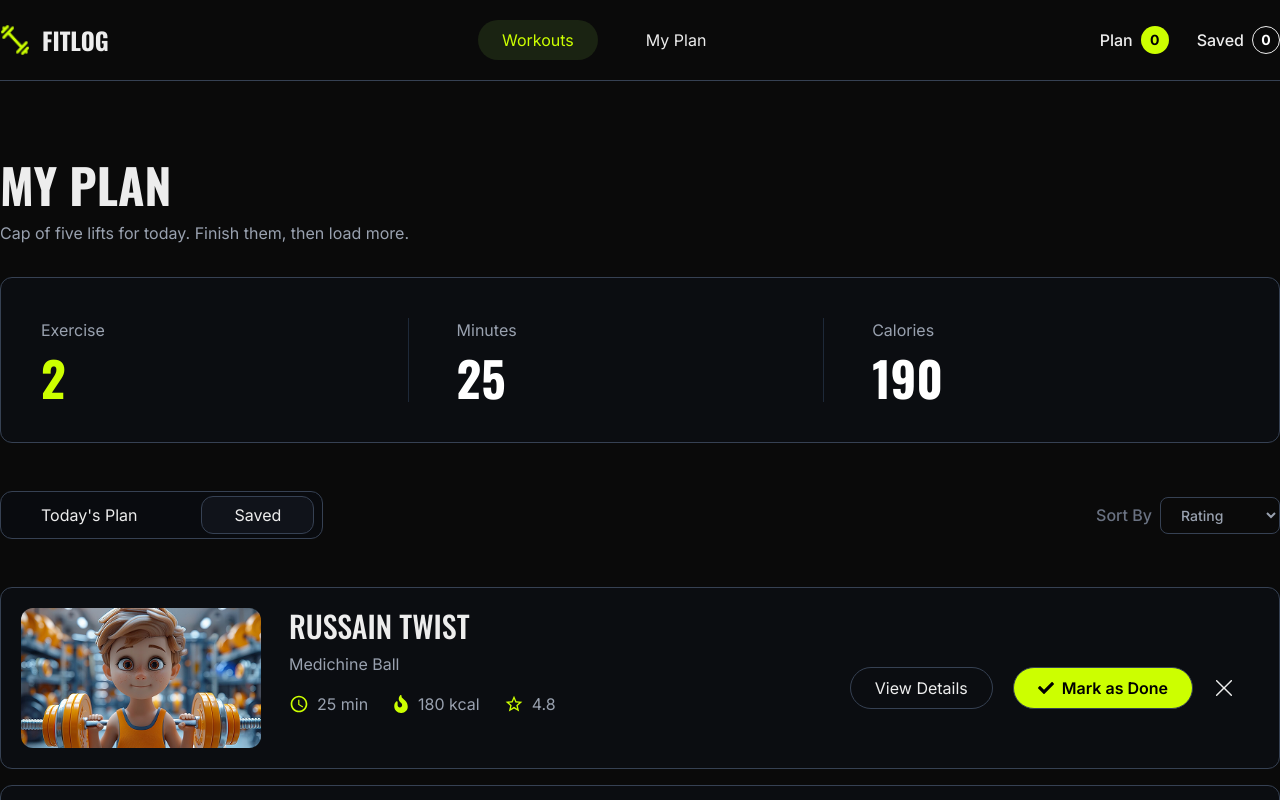
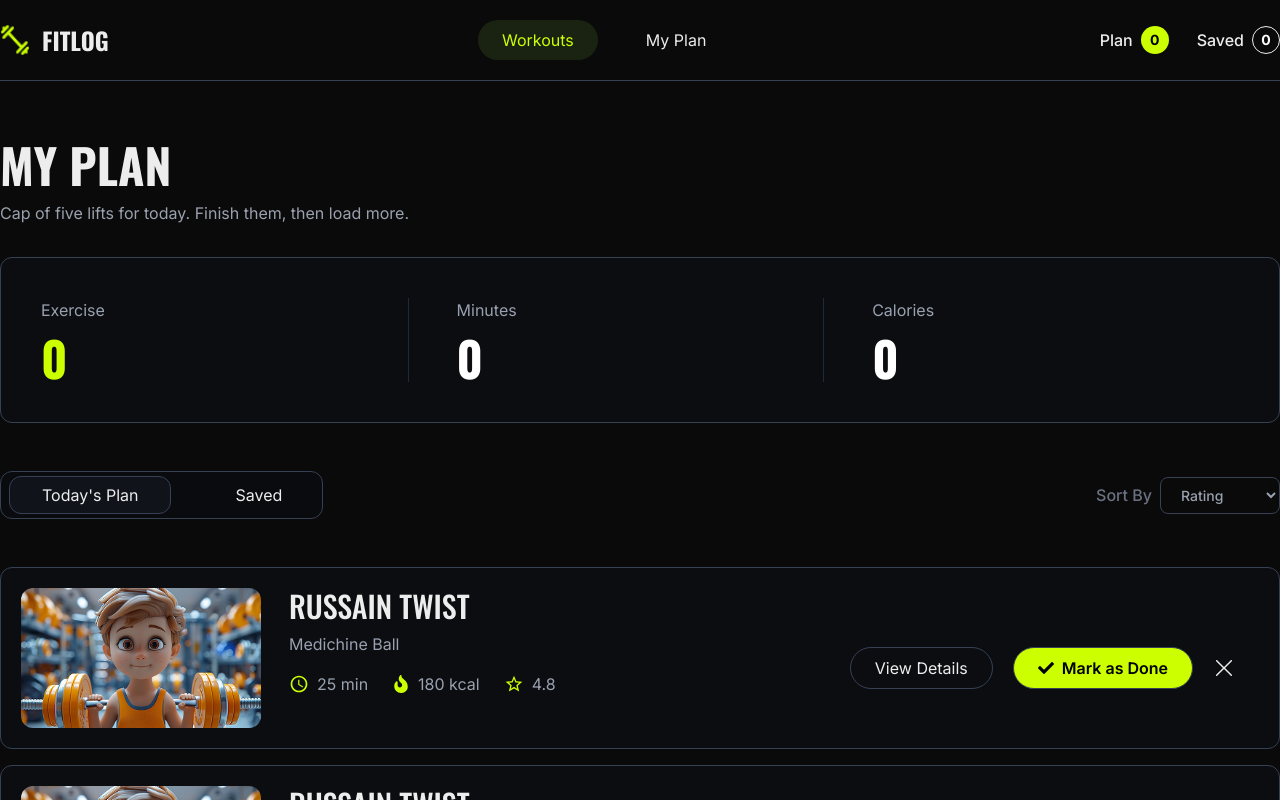
Before and after one commit to sojibkhan567/fitlog-next-app, a Next.js app: page /my-plans in a window 1280 px wide. Shown: the top 800 px of the page. Built offline with nearby package versions, Linux system fonts and the light colour scheme.

Commit message:
feat-10: show statistics card data by tab selection functionality

```diff
--- a/src/app/my-plans/page.tsx
+++ b/src/app/my-plans/page.tsx
@@ -1,9 +1,26 @@
+"use client";
+
 import PlanListingCard from '@/components/common/PlanListingCard'
+import PlansSelectionTab from '@/components/my-plans/PlansSelectionTab'
+import SortingPlanTab from '@/components/my-plans/SortingPlanTab'
+import StatisticsCard from '@/components/my-plans/StatisticsCard'
+import { useWorkout } from '@/context/WorkoutContext';
+import { useState } from 'react';
 
+type TabType = "today" | "saved";
+type SortType = "rating" | "number" | "published";
 
 const MyPlansPage = () => {
+    const { todaysPlan, savedPlan } = useWorkout();
+
+    const [activeTab, setActiveTab] = useState<TabType>("today");
+    const [sortBy, setSortBy] = useState<SortType>("rating");
+
+    // Select data according to active tab
+    const currentPlans = activeTab === "today" ? todaysPlan : savedPlan;
+
     return (
-        <section className='pt-20 pb-20'>
+        <section className='pt-15 pb-20'>
             {/** section title */}
             <div className='mb-8'>
                 <h1 className='text-5xl font-bold pb-3 uppercase'>My Plan</h1>
@@ -11,42 +28,17 @@ const MyPlansPage = () => {
             </div>
 
             {/** Statistics */}
-            <div className='bg-[#0b0d11] px-10 py-10 border border-gray-700 rounded-xl'>
-                <div className='flex gap-12 justify-between text-gray-400'>
-                    <div className='w-full border-r border-r-gray-800'>
-                        <p className='pb-3'>Exercise</p>
-                        <h1 className='text-5xl font-bold text-primary'>2</h1>
-                    </div>
-                    <div className='w-full border-r border-r-gray-800'>
-                        <p className='pb-3'>Minutes</p>
-                        <h2 className='text-5xl font-bold text-white'>25</h2>
-                    </div>
-                    <div className='w-full'>
-                        <p className='pb-3'>Calories</p>
-                        <h2 className='text-5xl font-bold text-white'>190</h2>
-                    </div>
-                </div>
-            </div>
+            <StatisticsCard workouts={currentPlans} />
 
             {/** Plan selection btn */}
             <div className='pt-12 pb-12'>
                 <div className='flex justify-between items-center'>
-                    <div className='bg-[#090b0f] flex items-center gap-8 py-1 px-2 rounded-xl border border-gray-700'>
-                        <button className=' px-8 py-1.5 rounded-xl'>Today&apos;s Plan</button>
-                        <button className='bg-[#10131a] px-8 py-1.5 border border-gray-700 rounded-xl'>Saved</button>
-                    </div>
+                    <PlansSelectionTab
+                        activeTab={activeTab}
+                        setActiveTab={setActiveTab}
+                    />
 
-                    <div className="flex items-center gap-2">
-                        <label htmlFor="sort" className="font-medium text-gray-500">Sort By</label>
-                        <select
-                            id="sort"
-                            className="cursor-pointer rounded-lg border border-gray-700 px-4 py-2 text-sm font-medium text-gray-400 outline-none focus:outline-none"
-                        >
-                            <option className='bg-gray-900' value="rating">Rating</option>
-                            <option className='bg-gray-900' value="pages">Number</option>
-                            <option className='bg-gray-900' value="year">Published</option>
-                        </select>
-                    </div>
+                    <SortingPlanTab />
                 </div>
             </div>
 
--- /dev/null
+++ b/src/components/my-plans/PlansSelectionTab.tsx
@@ -0,0 +1,29 @@
+"use client";
+
+type TabType = "today" | "saved";
+
+type PlanSelectionTabProps = {
+    activeTab: TabType;
+    setActiveTab: (tab: TabType) => void;
+};
+
+const PlansSelectionTab = ({ activeTab, setActiveTab }: PlanSelectionTabProps) => {
+    return (
+        <div className='bg-[#090b0f] flex items-center gap-8 py-1 px-2 rounded-xl border border-gray-700'>
+            <button
+                onClick={() => setActiveTab("today")}
+                className={`px-8 py-1.5 rounded-xl ${activeTab === "today" ? "bg-[#10131a] border border-gray-700" : " "}`}
+            >
+                Today&apos;s Plan
+            </button>
+            <button
+                onClick={() => setActiveTab("saved")}
+                className={`px-8 py-1.5 rounded-xl ${activeTab === "saved" ? "bg-[#10131a] border border-gray-700" : " "}`}
+            >
+                Saved
+            </button>
+        </div>
+    )
+}
+
+export default PlansSelectionTab
--- /dev/null
+++ b/src/components/my-plans/SortingPlanTab.tsx
@@ -0,0 +1,19 @@
+import React from 'react'
+
+const SortingPlanTab = () => {
+  return (
+      <div className="flex items-center gap-2">
+          <label htmlFor="sort" className="font-medium text-gray-500">Sort By</label>
+          <select
+              id="sort"
+              className="cursor-pointer rounded-lg border border-gray-700 px-4 py-2 text-sm font-medium text-gray-400 outline-none focus:outline-none"
+          >
+              <option className='bg-gray-900' value="rating">Rating</option>
+              <option className='bg-gray-900' value="pages">Number</option>
+              <option className='bg-gray-900' value="year">Published</option>
+          </select>
+      </div>
+  )
+}
+
+export default SortingPlanTab
--- /dev/null
+++ b/src/components/my-plans/StatisticsCard.tsx
@@ -0,0 +1,31 @@
+import { WorkoutDataType } from "@/types/WorkoutTpes"
+
+
+const StatisticsCard = ({ workouts }: { workouts: WorkoutDataType[] }) => {
+    // calculate total duration
+    const totalMinute = workouts.reduce((accumulator, item) => accumulator + item.duration, 0);
+
+    // caculate total calories
+    const totalCalories = workouts.reduce((accumulator, item) => accumulator + item.caloriesBurned, 0);
+
+    return (
+        <div className='bg-[#0b0d11] px-10 py-10 border border-gray-700 rounded-xl'>
+            <div className='flex gap-12 justify-between text-gray-400'>
+                <div className='w-full border-r border-r-gray-800'>
+                    <p className='pb-3'>Exercise</p>
+                    <h1 className='text-5xl font-bold text-primary'>{workouts.length}</h1>
+                </div>
+                <div className='w-full border-r border-r-gray-800'>
+                    <p className='pb-3'>Minutes</p>
+                    <h2 className='text-5xl font-bold text-white'>{totalMinute}</h2>
+                </div>
+                <div className='w-full'>
+                    <p className='pb-3'>Calories</p>
+                    <h2 className='text-5xl font-bold text-white'>{totalCalories}</h2>
+                </div>
+            </div>
+        </div>
+    )
+}
+
+export default StatisticsCard
```
Also changed, not shown: 1 other file (tests, documents, lock files or other folders).
